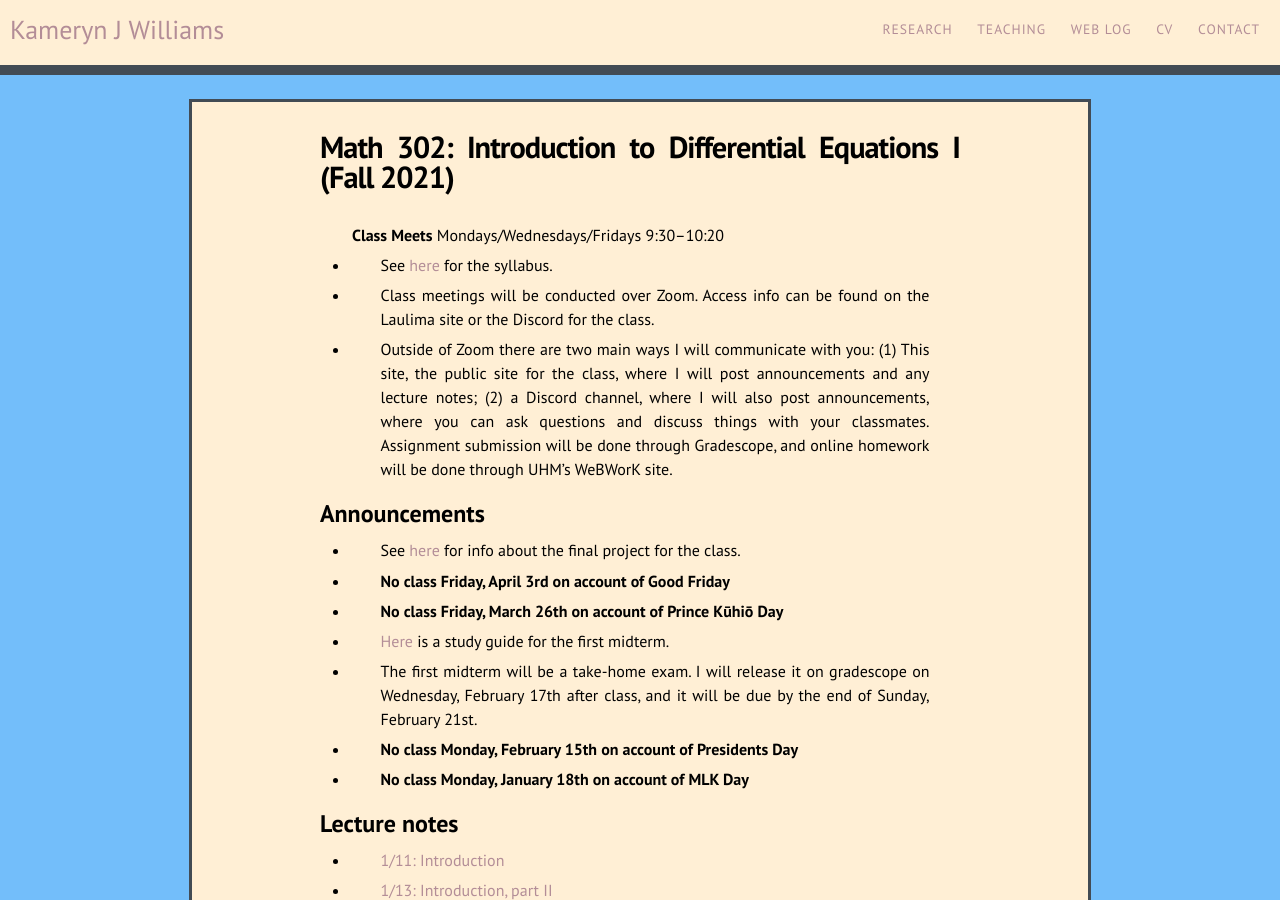
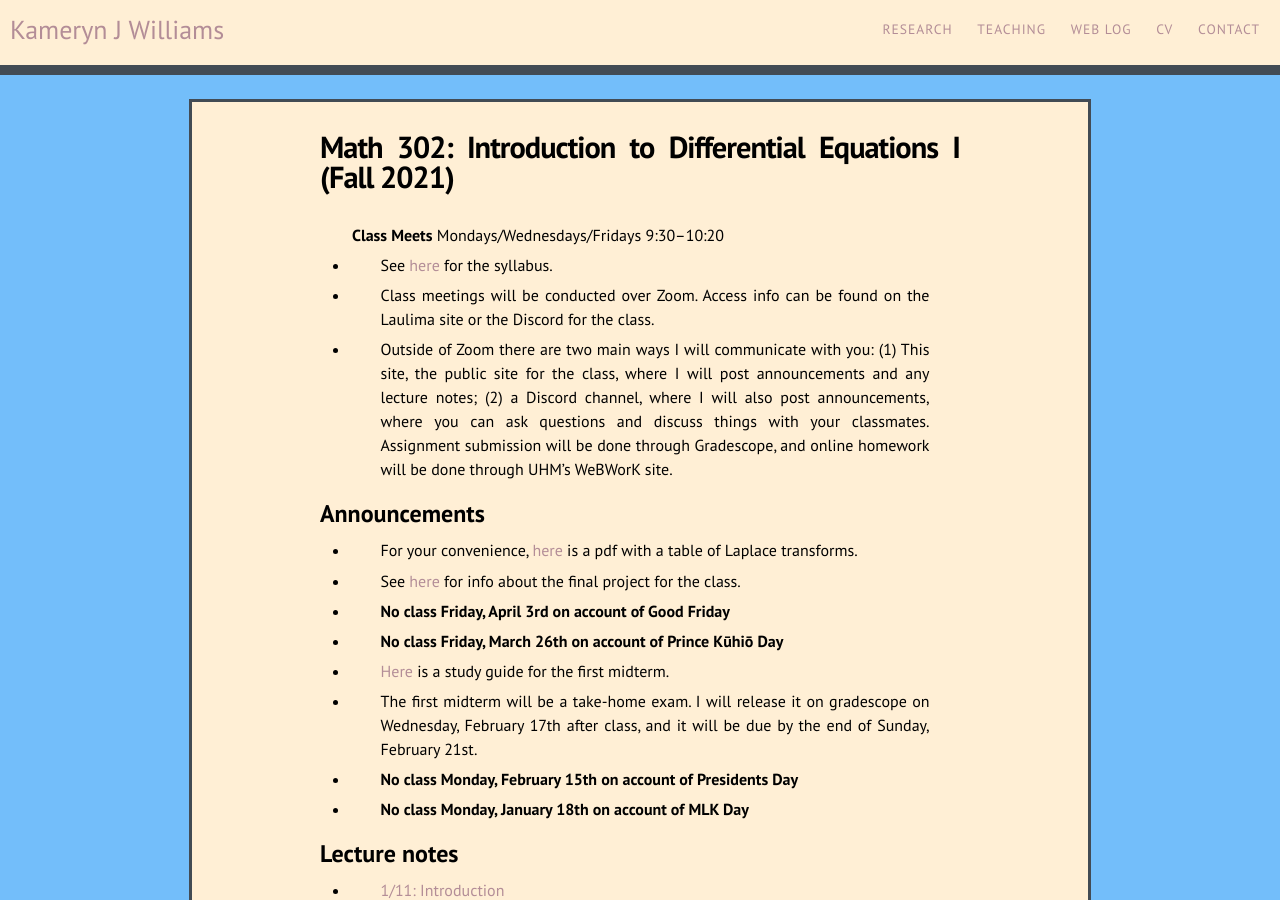
Before and after one commit to kamerynjw/kamerynjw.github.io, a Jekyll site: the page built from teaching/2021/math302.md, in a window 1280 px wide and 900 px high. Built offline with Jekyll 4.4.1, drawn with Linux system fonts in a browser that asks for light colours; nearby versions of some CDN libraries.

Commit message:
laplace transforms

```diff
--- a/teaching/2021/math302.md
+++ b/teaching/2021/math302.md
@@ -15,6 +15,8 @@ permalink: /teaching/2021/math302/
 
 Announcements
 -------------
+
+* For your convenience, [here]({{ page.url }}laplace_transforms.pdf) is a pdf with a table of Laplace transforms.
 
 * See [here]({{ page.url }}project) for info about the final project for the class.
 
```
Also changed, not shown: 1 other file.
